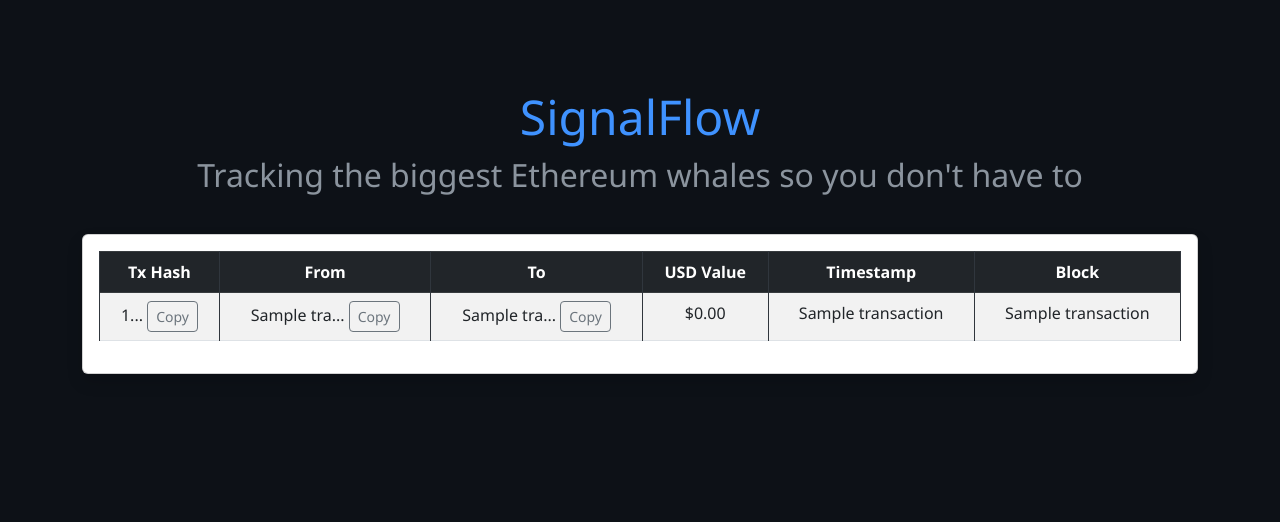
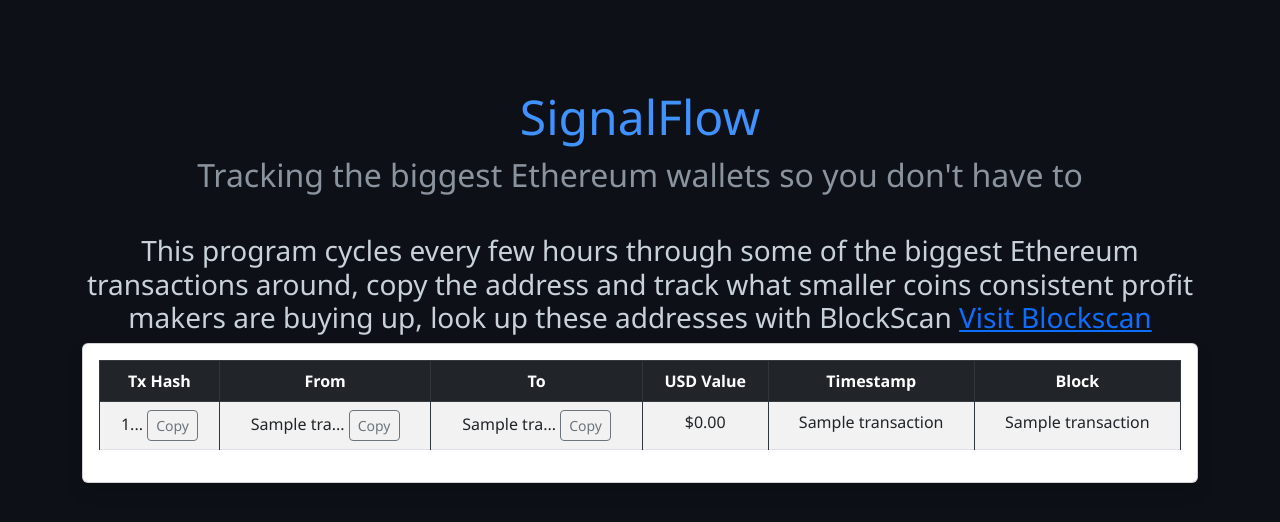
Before and after one commit to declanc2001/SignalFlow, a Flask app: page / in a window 1280 px wide. Shown: the top 522 px of the page. Run offline with Flask 3, Linux system fonts and the light colour scheme; a database or web service that is not in the repository returns one stand-in record (values such as "Sample title"); some libraries are stand-ins or nearby versions.

Commit message:
Update index.html
Added text and blockscan link

```diff
--- a/templates/index.html
+++ b/templates/index.html
@@ -48,7 +48,13 @@
 <body>
     <div class="container mt-5">
   <h1>SignalFlow</h1>
-    <h2>Tracking the biggest Ethereum whales so you don't have to</h2>
+    <h2>Tracking the biggest Ethereum wallets so you don't have to
+    </h2>
+        <h3>
+            This program cycles every few hours through some of the biggest Ethereum transactions around, copy the address and track what smaller coins consistent profit makers are buying up, look up these addresses with BlockScan
+            <a href="https://blockscan.com/" target="_blank">Visit Blockscan</a>
+
+        </h3>
 
   <div class="card shadow">
     <div class="card-body">
```
